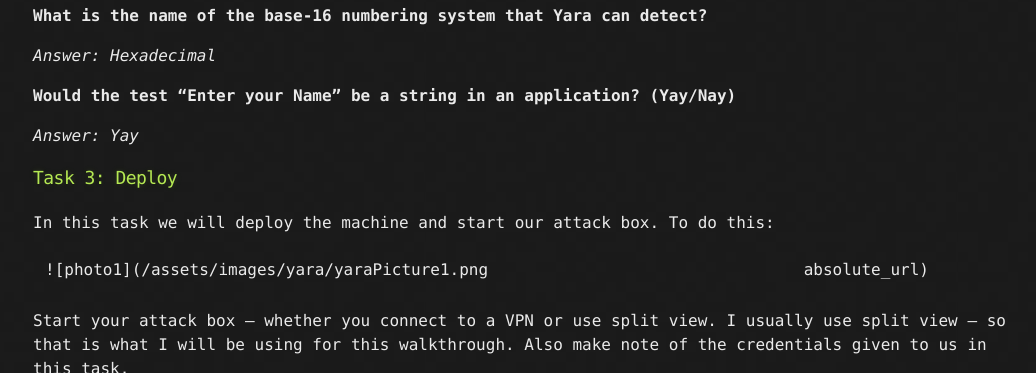
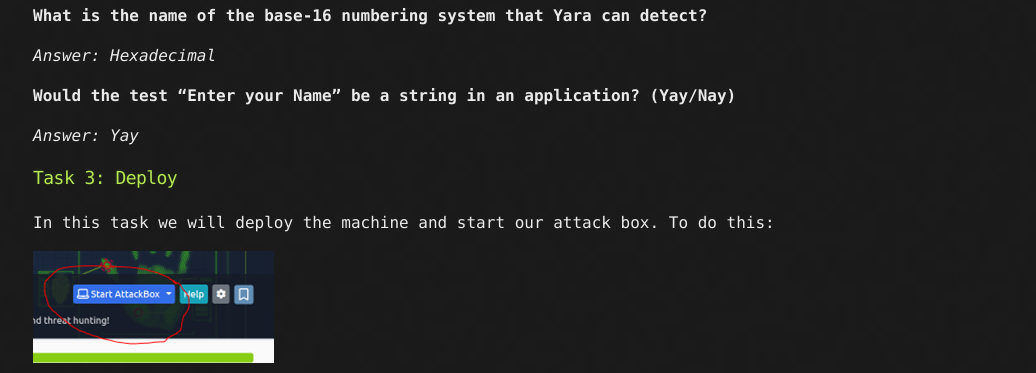
Before and after one commit to CyberCasquatch/cybercasquatch.github.io, a Jekyll site: the page built from _posts/Walkthroughs/2024-09-03-Yara-Walkthrough.markdown, in a window 1280 px wide and 900 px high, scrolled down 661 px, cut to the strip 0-373 px from the top of the window. Shown: the whole strip, without its empty margins (107-1143 px from the left). Built offline with Jekyll 4.4.1, drawn with Linux system fonts in a browser that asks for light colours.

Commit message:
Update 2024-09-03-Yara-Walkthrough.markdown

```diff
--- a/_posts/Walkthroughs/2024-09-03-Yara-Walkthrough.markdown
+++ b/_posts/Walkthroughs/2024-09-03-Yara-Walkthrough.markdown
@@ -30,7 +30,7 @@
 In this task we will deploy the machine and start our attack box.
 To do this:
 
-![photo1](/assets/images/yara/yaraPicture1.png | absolute_url)
+![photo1](/assets/images/yara/yaraPicture1.png)
 
 Start your attack box – whether you connect to a VPN or use split view.
 I usually use split view – so that is what I will be using for this walkthrough.
```
